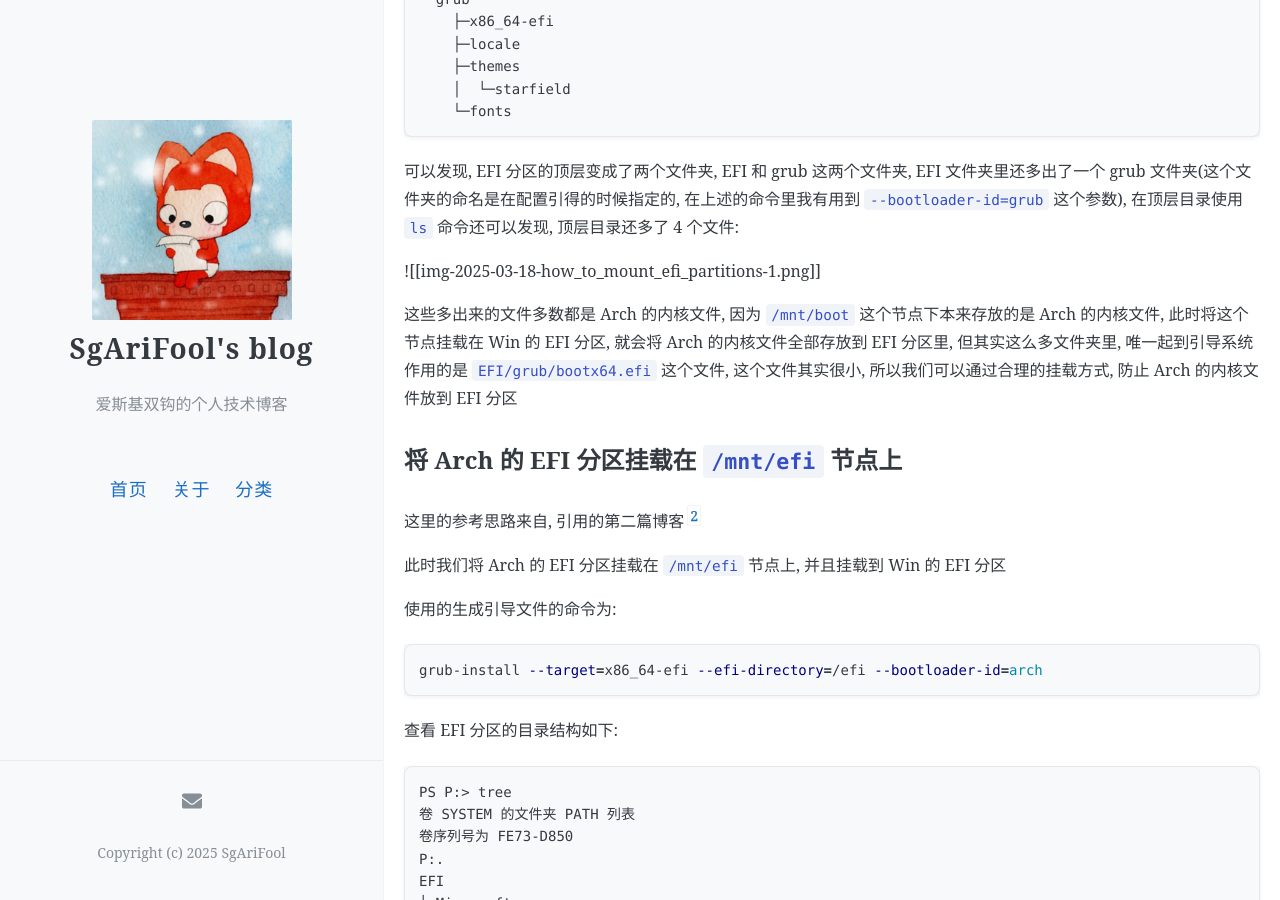
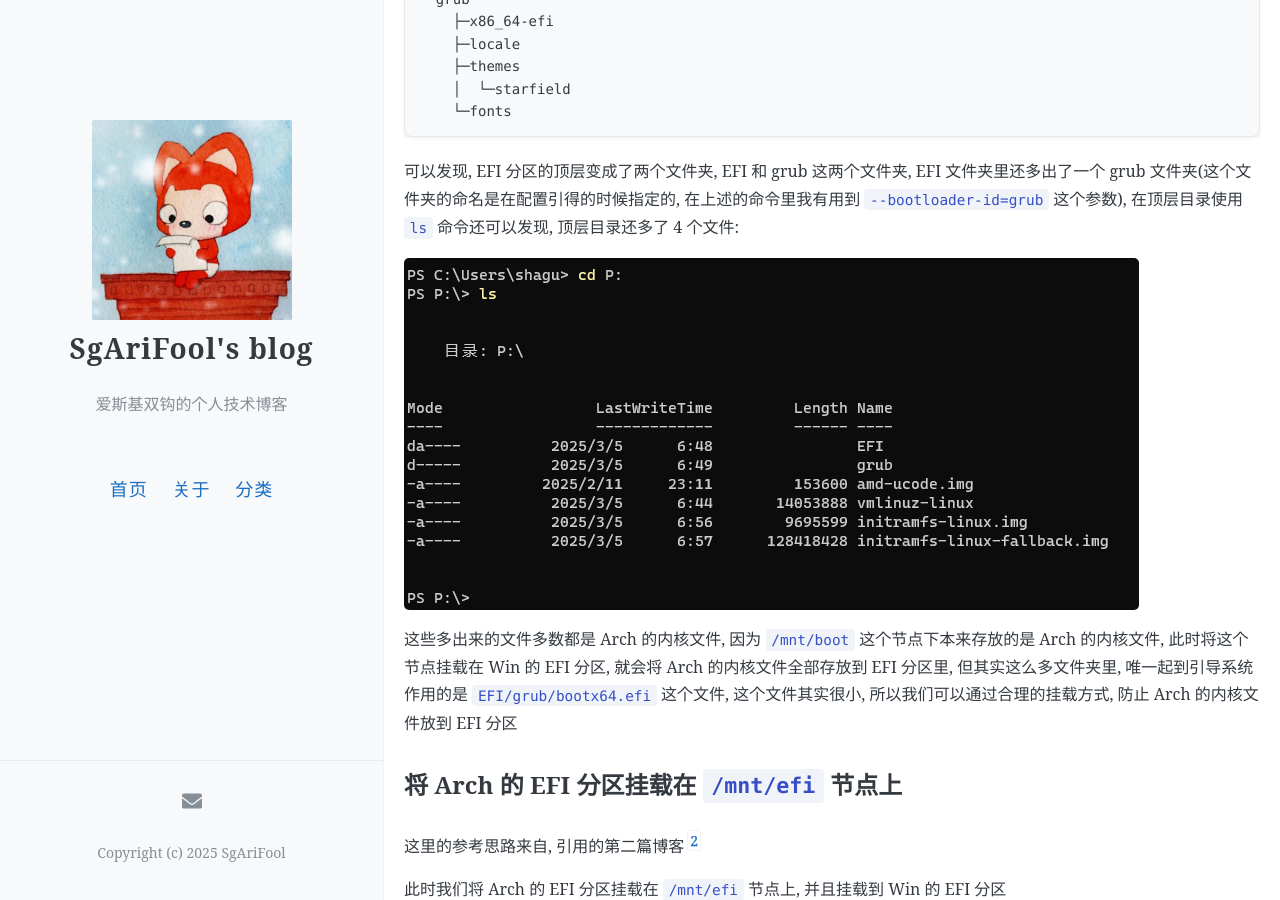
Before and after one commit to SgAriFool/sgarifool.github.io, a Jekyll site: the page built from _posts/2025-03-18-how_to_mount_efi_partitions.md, in a window 1280 px wide and 900 px high, scrolled down 3929 px. Built offline with Jekyll 4.4.1, drawn with Linux system fonts in a browser that asks for light colours; comment, search, counter and statistics services are not loaded.

Commit message:
fix the picture problem

```diff
--- a/_posts/2025-03-18-how_to_mount_efi_partitions.md
+++ b/_posts/2025-03-18-how_to_mount_efi_partitions.md
@@ -149,7 +149,7 @@ P:.
 
 可以发现, EFI 分区的顶层变成了两个文件夹, EFI 和 grub 这两个文件夹, EFI 文件夹里还多出了一个 grub 文件夹(这个文件夹的命名是在配置引得的时候指定的, 在上述的命令里我有用到 `--bootloader-id=grub` 这个参数), 在顶层目录使用 `ls` 命令还可以发现, 顶层目录还多了 4 个文件:
 
-![[img-2025-03-18-how_to_mount_efi_partitions-1.png]]
+![](../assets/img-2025-03-18-how_to_mount_efi_partitions-1.png)
 
 这些多出来的文件多数都是 Arch 的内核文件, 因为 `/mnt/boot` 这个节点下本来存放的是 Arch 的内核文件, 此时将这个节点挂载在 Win 的 EFI 分区, 就会将 Arch 的内核文件全部存放到 EFI 分区里, 但其实这么多文件夹里, 唯一起到引导系统作用的是 `EFI/grub/bootx64.efi` 这个文件, 这个文件其实很小, 所以我们可以通过合理的挂载方式, 防止 Arch 的内核文件放到 EFI 分区
 
```
